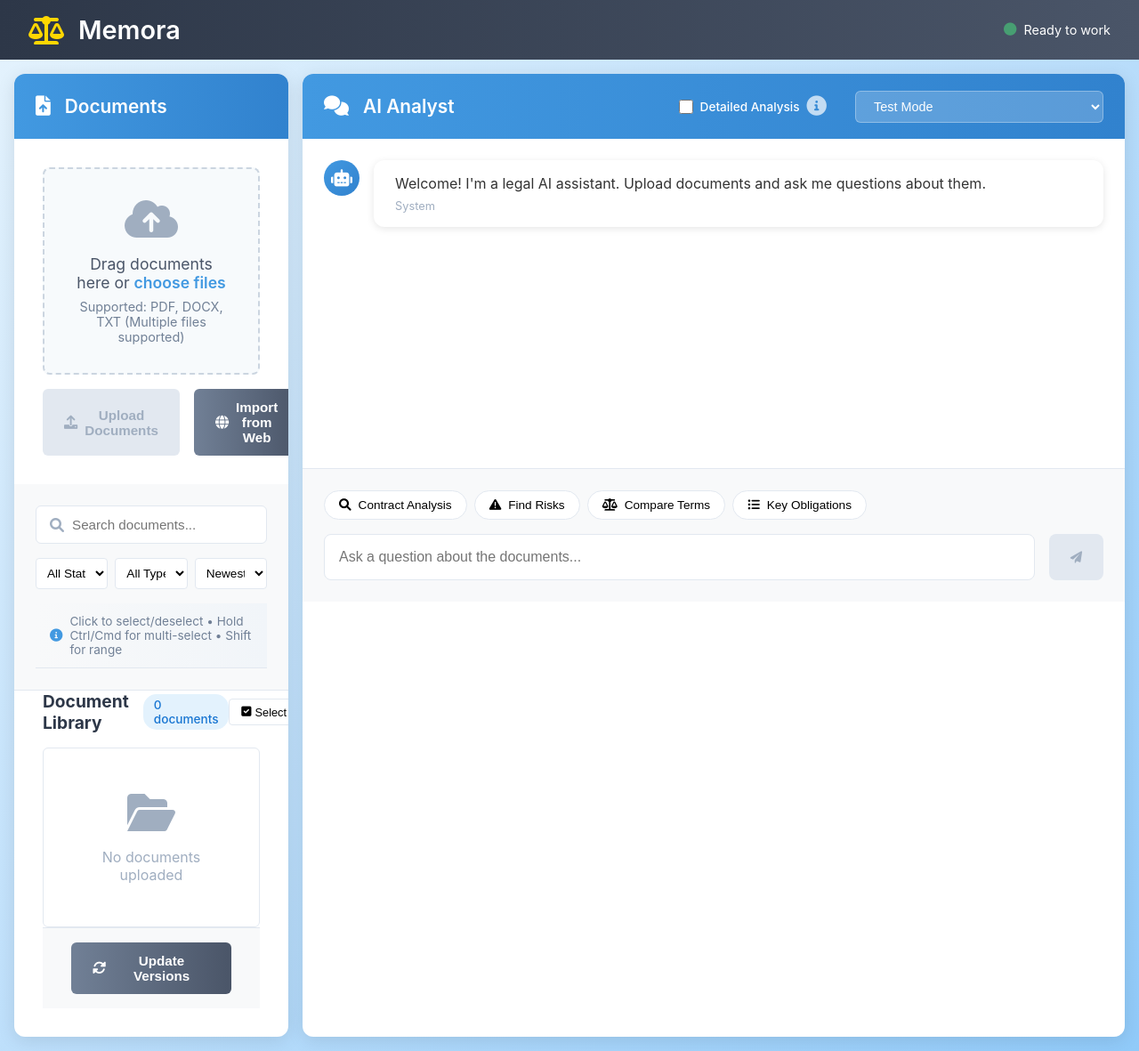
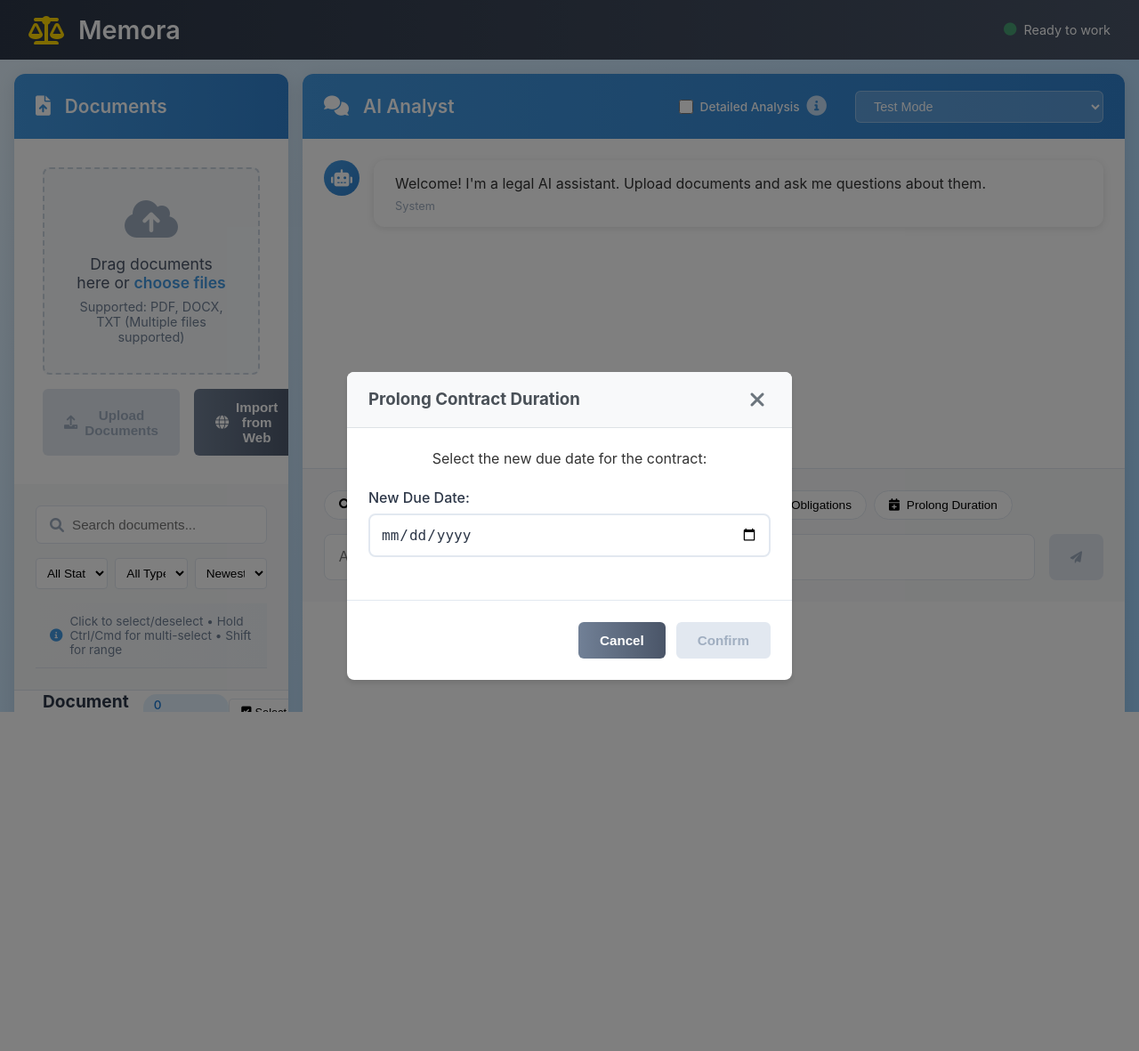
Before and after one commit to 0x216/hackatchon-vibecoding-backend, a FastAPI app: page / in a window 1280 px wide. Shown: the whole page at 89% size. After the commit the page ends 800 px from the top, so only its background shows below. Run offline with FastAPI, Linux system fonts and the light colour scheme; data that the repository does not hold is empty; some libraries are stand-ins or nearby versions.

Commit message:
feat: prolonging durations

```diff
--- a/app/static/index.html
+++ b/app/static/index.html
@@ -363,6 +363,9 @@
                 >
                   <i class="fas fa-list-ul"></i> Key Obligations
                 </button>
+                <button class="quick-btn" id="prolongDurationBtn">
+                  <i class="fas fa-calendar-plus"></i> Prolong Duration
+                </button>
               </div>
 
               <div class="chat-input">
@@ -391,6 +394,38 @@
 
       <!-- Toast Notifications -->
       <div class="toast-container" id="toastContainer"></div>
+
+      <!-- Prolong Duration Modal -->
+      <div class="modal" id="prolongDurationModal">
+        <div class="modal-content">
+          <div class="modal-header">
+            <h3>Prolong Contract Duration</h3>
+            <button class="modal-close" id="prolongDurationModalClose">
+              <i class="fas fa-times"></i>
+            </button>
+          </div>
+          <div class="modal-body">
+            <p>Select the new due date for the contract:</p>
+            <div class="date-input-container">
+              <label for="prolongDatePicker">New Due Date:</label>
+              <input
+                type="date"
+                id="prolongDatePicker"
+                class="date-picker"
+                min=""
+              />
+            </div>
+          </div>
+          <div class="modal-footer">
+            <button class="btn btn-secondary" id="prolongCancelBtn">
+              Cancel
+            </button>
+            <button class="btn btn-primary" id="prolongConfirmBtn" disabled>
+              Confirm
+            </button>
+          </div>
+        </div>
+      </div>
     </div>
 
     <script src="https://cdnjs.cloudflare.com/ajax/libs/marked/9.1.6/marked.min.js"></script>
--- a/app/static/script.js
+++ b/app/static/script.js
@@ -100,6 +100,16 @@
     this.loadingText = document.getElementById("loadingText");
     this.status = document.getElementById("status");
     this.toastContainer = document.getElementById("toastContainer");
+
+    // Prolong duration modal elements
+    this.prolongDurationBtn = document.getElementById("prolongDurationBtn");
+    this.prolongDurationModal = document.getElementById("prolongDurationModal");
+    this.prolongDurationModalClose = document.getElementById(
+      "prolongDurationModalClose"
+    );
+    this.prolongDatePicker = document.getElementById("prolongDatePicker");
+    this.prolongCancelBtn = document.getElementById("prolongCancelBtn");
+    this.prolongConfirmBtn = document.getElementById("prolongConfirmBtn");
   }
 
   attachEventListeners() {
@@ -217,10 +227,44 @@
     // Quick questions
     document.querySelectorAll(".quick-btn").forEach((btn) => {
       btn.addEventListener("click", (e) => {
+        // Special handling for prolong duration button
+        if (e.currentTarget.id === "prolongDurationBtn") {
+          this.showProlongDurationModal();
+          return;
+        }
+
         const question = e.currentTarget.dataset.question;
-        this.messageInput.value = question;
-        this.sendMessage();
+        if (question) {
+          this.messageInput.value = question;
+          this.sendMessage();
+        }
       });
+    });
+
+    // Prolong duration modal event listeners
+    this.prolongDurationBtn.addEventListener("click", () =>
+      this.showProlongDurationModal()
+    );
+    this.prolongDurationModalClose.addEventListener("click", () =>
+      this.hideProlongDurationModal()
+    );
+    this.prolongCancelBtn.addEventListener("click", () =>
+      this.hideProlongDurationModal()
+    );
+    this.prolongConfirmBtn.addEventListener("click", () =>
+      this.confirmProlongDuration()
+    );
+
+    // Date picker change event
+    this.prolongDatePicker.addEventListener("change", (e) => {
+      this.prolongConfirmBtn.disabled = !e.target.value;
+    });
+
+    // Close modal when clicking outside
+    this.prolongDurationModal.addEventListener("click", (e) => {
+      if (e.target === this.prolongDurationModal) {
+        this.hideProlongDurationModal();
+      }
     });
   }
 
@@ -1599,6 +1643,59 @@
     );
   }
 
+  showProlongDurationModal() {
+    // Set minimum date to today
+    const today = new Date().toISOString().split("T")[0];
+    this.prolongDatePicker.min = today;
+    this.prolongDatePicker.value = "";
+    this.prolongConfirmBtn.disabled = true;
+
+    // Show modal (use flex to maintain centering)
+    this.prolongDurationModal.style.display = "flex";
+
+    // Focus on date picker
+    setTimeout(() => {
+      this.prolongDatePicker.focus();
+    }, 100);
+  }
+
+  hideProlongDurationModal() {
+    this.prolongDurationModal.style.display = "none";
+    this.prolongDatePicker.value = "";
+    this.prolongConfirmBtn.disabled = true;
+  }
+
+  confirmProlongDuration() {
+    const selectedDate = this.prolongDatePicker.value;
+    if (!selectedDate) {
+      this.showToast("Please select a date", "error");
+      return;
+    }
+
+    // Format the date for the LLM query
+    const dateObj = new Date(selectedDate);
+    const formattedDate = dateObj.toLocaleDateString("en-US", {
+      year: "numeric",
+      month: "long",
+      day: "numeric",
+    });
+
+    // Build the question using the specified format
+    const question = `Create a new amendment to this document. Only return the amendment, do not include any other text. This new amendment should contain the due date of this contract prolonged to this date: ${formattedDate}`;
+
+    // Hide modal
+    this.hideProlongDurationModal();
+
+    // Set the question and send it
+    this.messageInput.value = question;
+    this.sendMessage();
+
+    this.showToast(
+      `Contract prolongation requested until ${formattedDate}`,
+      "info"
+    );
+  }
+
   showToast(message, type = "info") {
     const toast = document.createElement("div");
     toast.className = `toast ${type}`;
--- a/app/static/styles.css
+++ b/app/static/styles.css
@@ -738,6 +738,43 @@
   text-align: center;
 }
 
+.modal-footer {
+  padding: 1.5rem;
+  border-top: 1px solid #e2e8f0;
+  display: flex;
+  justify-content: flex-end;
+  gap: 0.75rem;
+}
+
+.date-input-container {
+  margin: 1.5rem 0;
+  text-align: left;
+}
+
+.date-input-container label {
+  display: block;
+  margin-bottom: 0.5rem;
+  font-weight: 500;
+  color: #2d3748;
+}
+
+.date-picker {
+  width: 100%;
+  padding: 0.75rem;
+  border: 2px solid #e2e8f0;
+  border-radius: 8px;
+  font-size: 1rem;
+  background: white;
+  color: #2d3748;
+  transition: border-color 0.3s ease, box-shadow 0.3s ease;
+}
+
+.date-picker:focus {
+  outline: none;
+  border-color: #4299e1;
+  box-shadow: 0 0 0 3px rgba(66, 153, 225, 0.1);
+}
+
 /* Documents Section */
 .documents-section {
   padding: 0 2rem 2rem;
```
